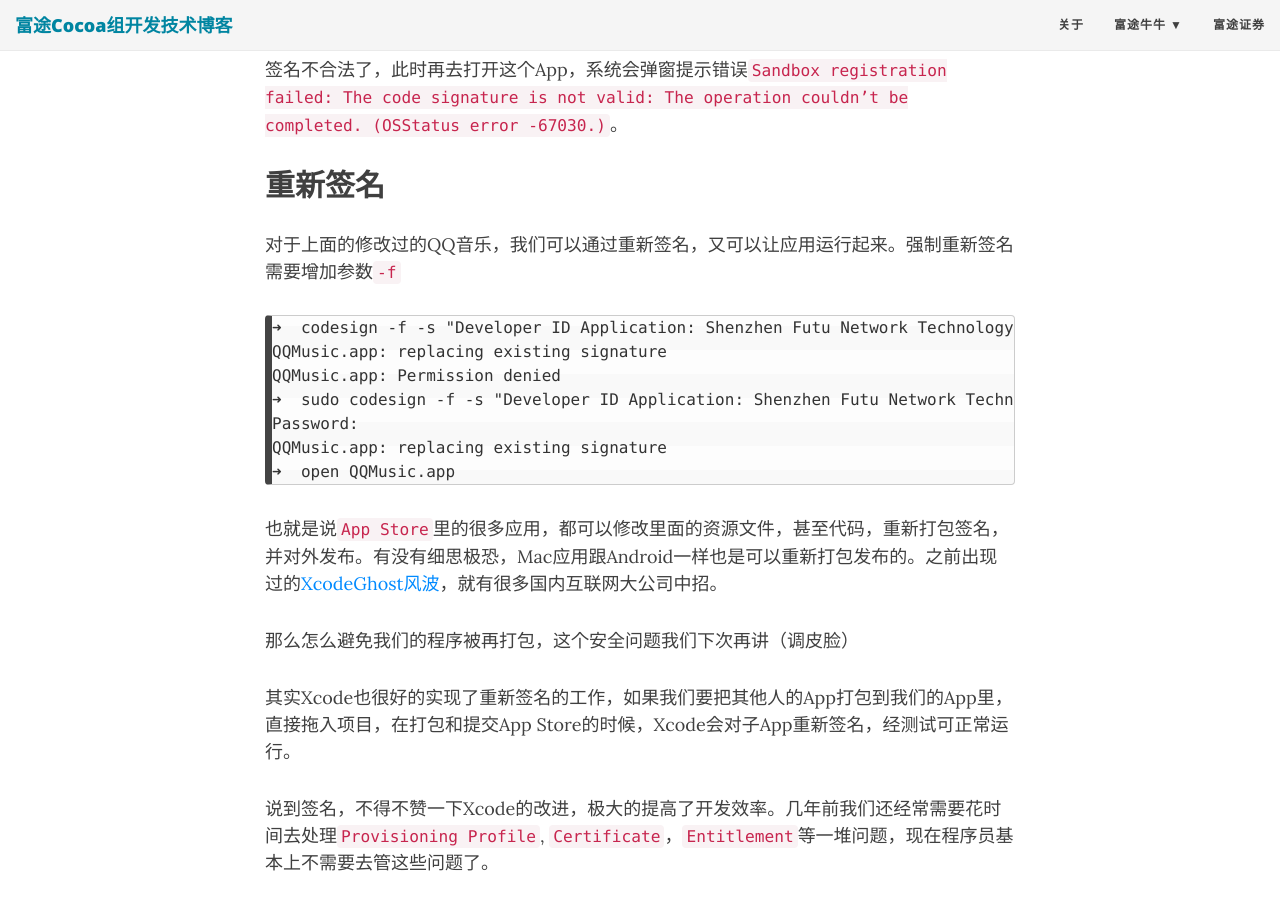
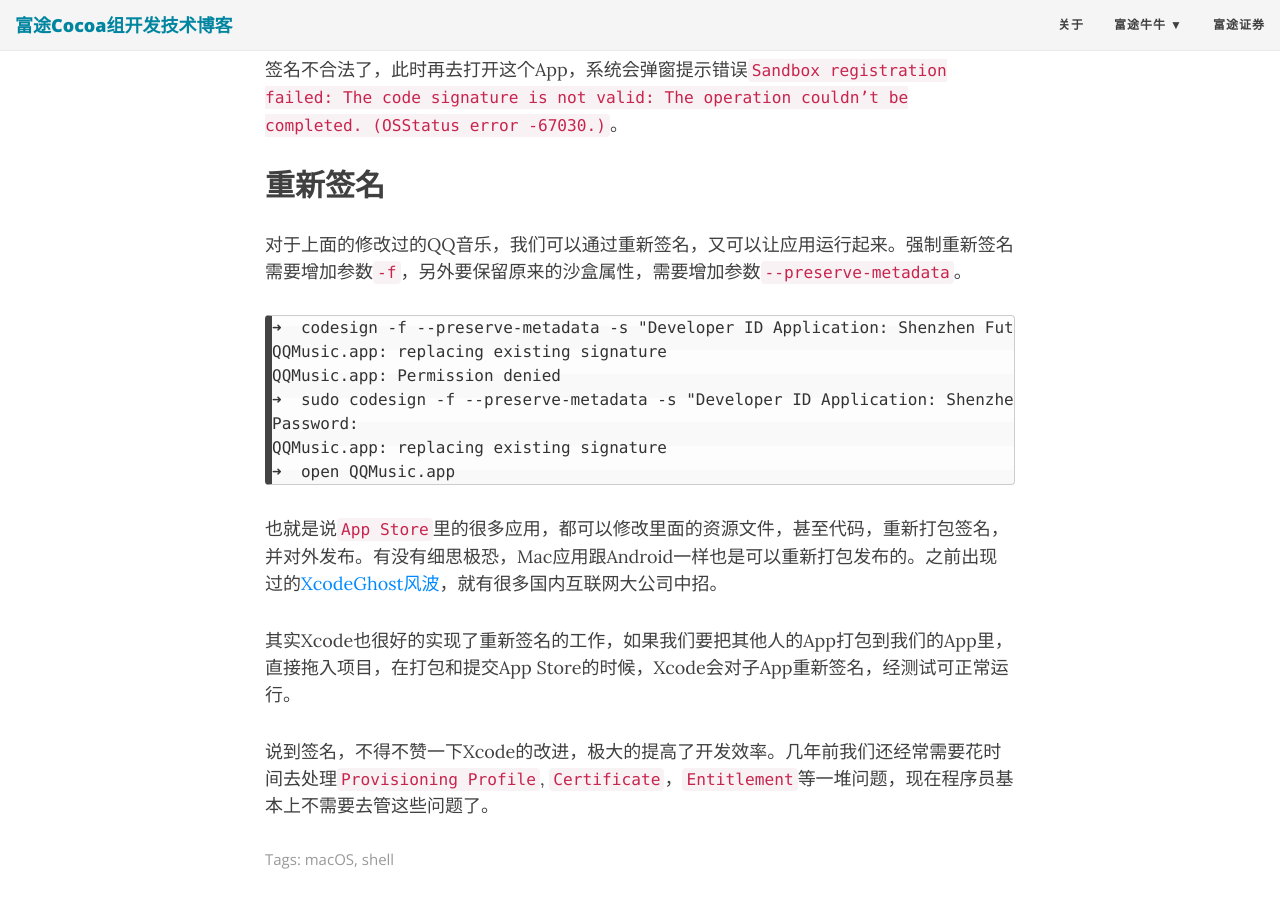
Before and after one commit to FuhuaWei/futucocoa.github.io, a Jekyll site: the page built from _posts/2016-10-14-MacAppCodesign.md, in a window 1280 px wide and 900 px high, scrolled down 1898 px. Built offline with Jekyll 4.4.1, drawn with Linux system fonts in a browser that asks for light colours; nearby versions of some CDN libraries.

Commit message:
[improve]更新签名保留沙盒属性

````diff
--- a/_posts/2016-10-14-MacAppCodesign.md
+++ b/_posts/2016-10-14-MacAppCodesign.md
@@ -76,13 +76,13 @@ LSOpenURLsWithRole() failed with error -10810 for the file /Applications/QQMusic
 
 ## 重新签名
 
-对于上面的修改过的QQ音乐，我们可以通过重新签名，又可以让应用运行起来。强制重新签名需要增加参数`-f`
+对于上面的修改过的QQ音乐，我们可以通过重新签名，又可以让应用运行起来。强制重新签名需要增加参数`-f`，另外要保留原来的沙盒属性，需要增加参数`--preserve-metadata`。
 
 ```
-➜  codesign -f -s "Developer ID Application: Shenzhen Futu Network Technology Company Limited" QQMusic.app
+➜  codesign -f --preserve-metadata -s "Developer ID Application: Shenzhen Futu Network Technology Company Limited" QQMusic.app
 QQMusic.app: replacing existing signature
 QQMusic.app: Permission denied
-➜  sudo codesign -f -s "Developer ID Application: Shenzhen Futu Network Technology Company Limited" QQMusic.app
+➜  sudo codesign -f --preserve-metadata -s "Developer ID Application: Shenzhen Futu Network Technology Company Limited" QQMusic.app
 Password:
 QQMusic.app: replacing existing signature
 ➜  open QQMusic.app
@@ -90,7 +90,6 @@ QQMusic.app: replacing existing signature
 
 也就是说`App Store`里的很多应用，都可以修改里面的资源文件，甚至代码，重新打包签名，并对外发布。有没有细思极恐，Mac应用跟Android一样也是可以重新打包发布的。之前出现过的[XcodeGhost风波](https://zh.wikipedia.org/wiki/XcodeGhost风波)，就有很多国内互联网大公司中招。
 
-那么怎么避免我们的程序被再打包，这个安全问题我们下次再讲（调皮脸）
 
 其实Xcode也很好的实现了重新签名的工作，如果我们要把其他人的App打包到我们的App里，直接拖入项目，在打包和提交App Store的时候，Xcode会对子App重新签名，经测试可正常运行。
 
````
